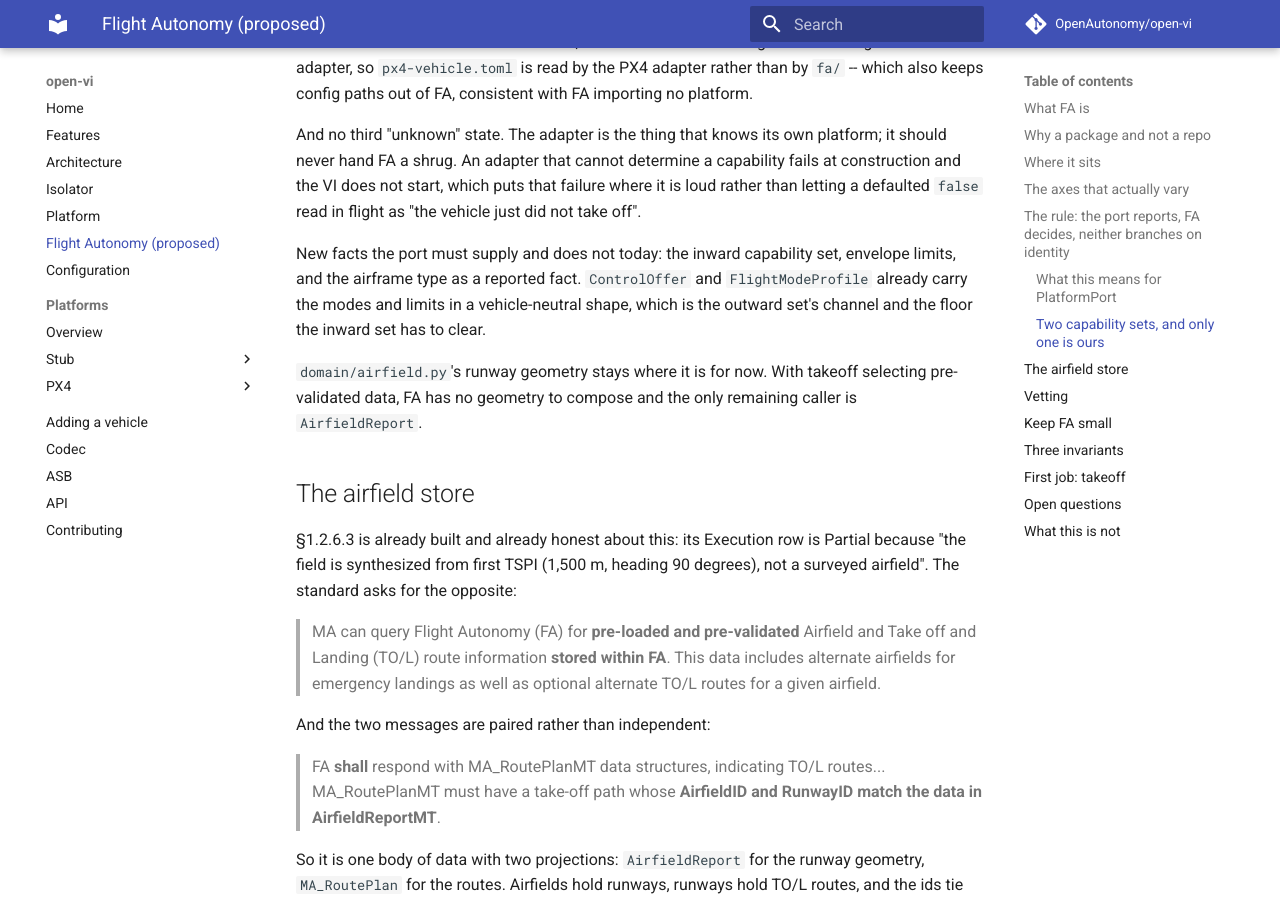
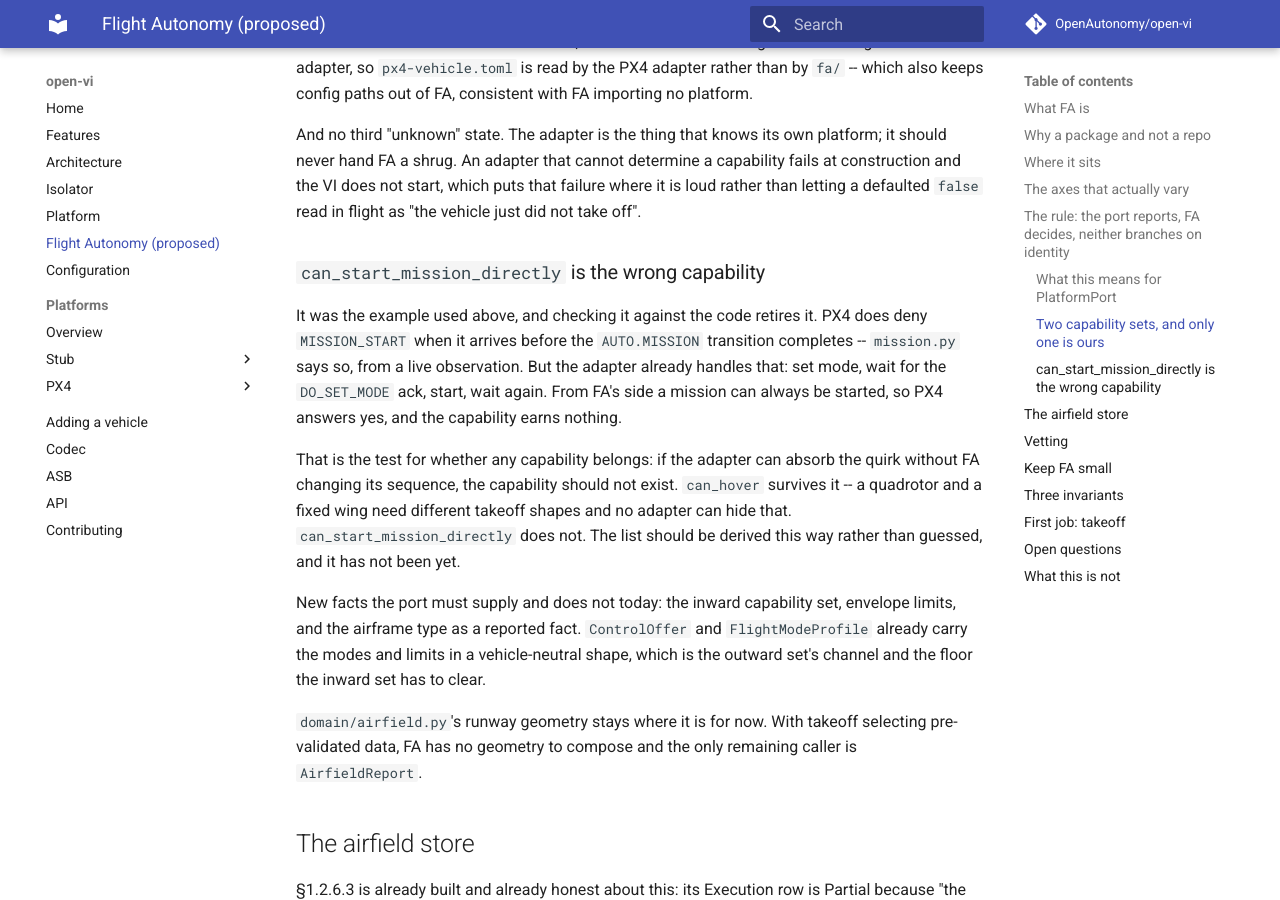
Before and after one commit to OpenAutonomy/open-vi, an MkDocs documentation site: the page built from docs/FLIGHT_AUTONOMY.md, in a window 1280 px wide and 900 px high, scrolled down 4018 px. Built offline with MkDocs 1.6.1 and Material for MkDocs 9.7.7, drawn with Linux system fonts in a browser that asks for light colours; comment, search, counter and statistics services are not loaded; some of the changed text lies outside the part shown.

Commit message:
Retire can_start_mission_directly, reopen the capability list
Checking the example capability against the code retires it. PX4 does
deny MISSION_START before the AUTO.MISSION transition completes --
mission.py records that from a live observation -- but the adapter
already sets mode, waits for the DO_SET_MODE ack, starts, and waits
again. From FA's side a mission can always be started, so the
capability earns nothing.

That gives a test for whether any capability belongs: if the adapter
can absorb the quirk without FA changing its sequence, the capability
should not exist. can_hover survives it, since no adapter can hide
that a quadrotor and a fixed wing need different takeoff shapes.

So the open question goes back in, narrower and honest. "The adapter
answers" settles who owns the values, not what they are, and we write
the adapter. The capability list itself was guessed rather than
derived, and one of the two examples in it was wrong.

Co-Authored-By: Claude Opus 5 (1M context) <noreply@anthropic.com>

```diff
--- a/docs/FLIGHT_AUTONOMY.md
+++ b/docs/FLIGHT_AUTONOMY.md
@@ -199,6 +199,23 @@ determine a capability fails at construction and the VI does not
 start, which puts that failure where it is loud rather than letting a
 defaulted `false` read in flight as "the vehicle just did not take
 off".
+
+### `can_start_mission_directly` is the wrong capability
+
+It was the example used above, and checking it against the code
+retires it. PX4 does deny `MISSION_START` when it arrives before the
+`AUTO.MISSION` transition completes -- `mission.py` says so, from a
+live observation. But the adapter already handles that: set mode,
+wait for the `DO_SET_MODE` ack, start, wait again. From FA's side a
+mission can always be started, so PX4 answers yes, and the capability
+earns nothing.
+
+That is the test for whether any capability belongs: if the adapter
+can absorb the quirk without FA changing its sequence, the capability
+should not exist. `can_hover` survives it -- a quadrotor and a fixed
+wing need different takeoff shapes and no adapter can hide that.
+`can_start_mission_directly` does not. The list should be derived this
+way rather than guessed, and it has not been yet.
 
 New facts the port must supply and does not today: the inward
 capability set, envelope limits, and the airframe type as a reported
@@ -419,8 +436,11 @@ than an ordinary activation. That is one of the seven inbound gaps in
 
 ## Open questions
 
-- ~~Where does the inward capability set come from?~~ **Settled:** the
-  adapter answers, and how it answers is its own business.
+- **What does the PX4 adapter answer for each capability, and how
+  does it know?** "The adapter answers" settles who owns it, not what
+  the values are, and we write the adapter. `can_hover` falls out of
+  `MAV_TYPE`. The rest is open per capability, and the list itself is
+  not settled -- see below.
 
 ## What this is not
 
```
